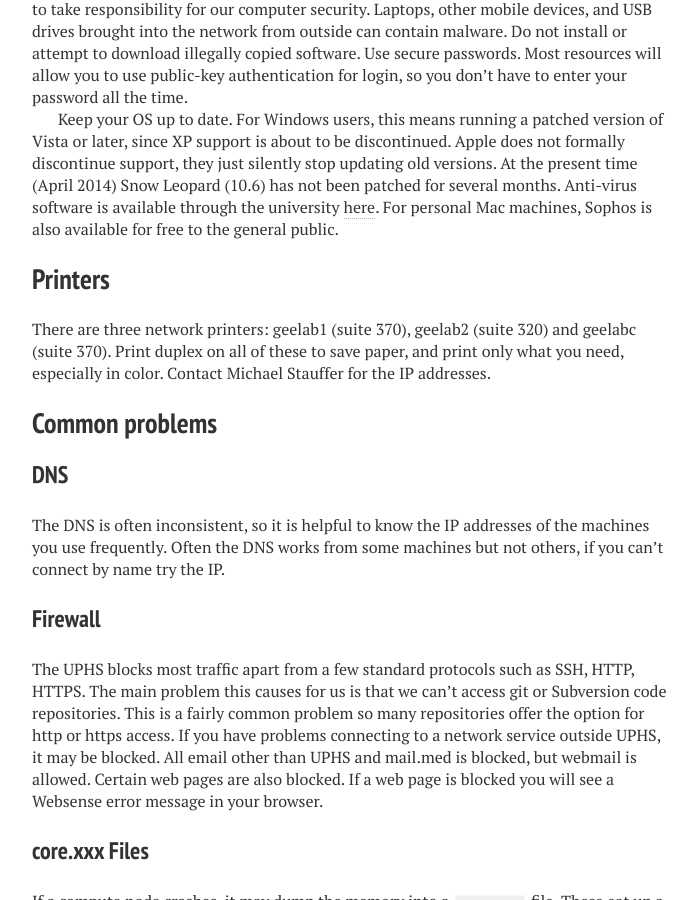
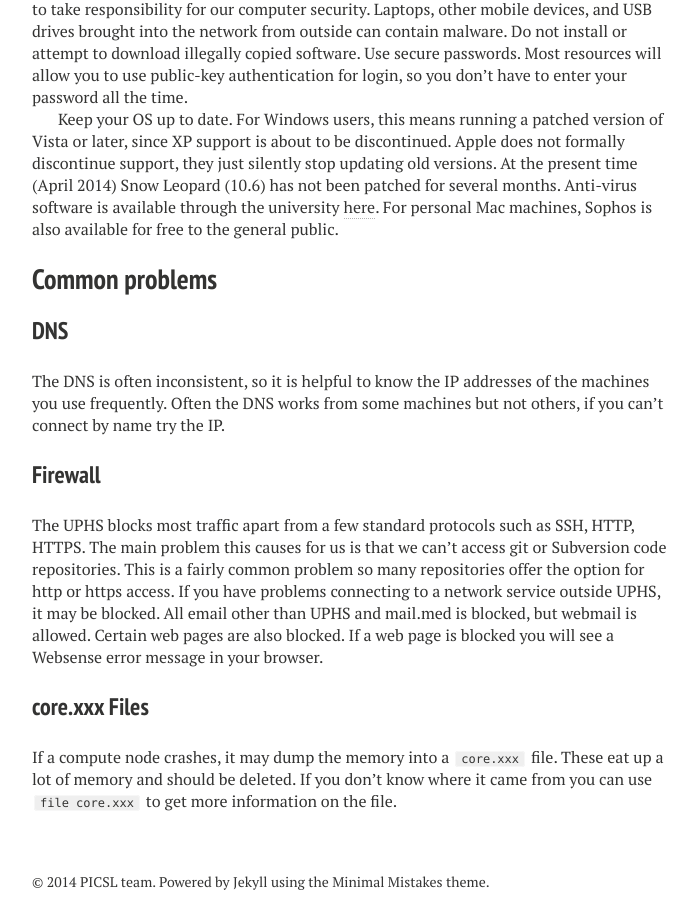
Before and after one commit to bkandel/PICSL_Howto, a Jekyll site: the page built from cluster-usage.md, in a window 1280 px wide and 900 px high, scrolled down 4271 px. Shown: the whole window, without its empty margins (288-985 px from the left). Built offline with Jekyll 4.4.1, drawn with Linux system fonts in a browser that asks for light colours; nearby versions of some CDN libraries.

Commit message:
Printer modification.

```diff
--- a/cluster-usage.md
+++ b/cluster-usage.md
@@ -165,12 +165,6 @@ Anti-virus software is available through the university [here](http://www.upenn.
 free to the general public.
 
 
-## Printers
-There are three network printers: geelab1 (suite 370), geelab2 (suite 320) and geelabc (suite 370).
-Print duplex on all of these to save paper, and print only what you need, especially in color. Contact
-Michael Stauffer for the IP addresses.
-
-
 ## Common problems
 
 ### DNS
```
Also changed, not shown: lab-citizenship.md (+6 -0 lines).
